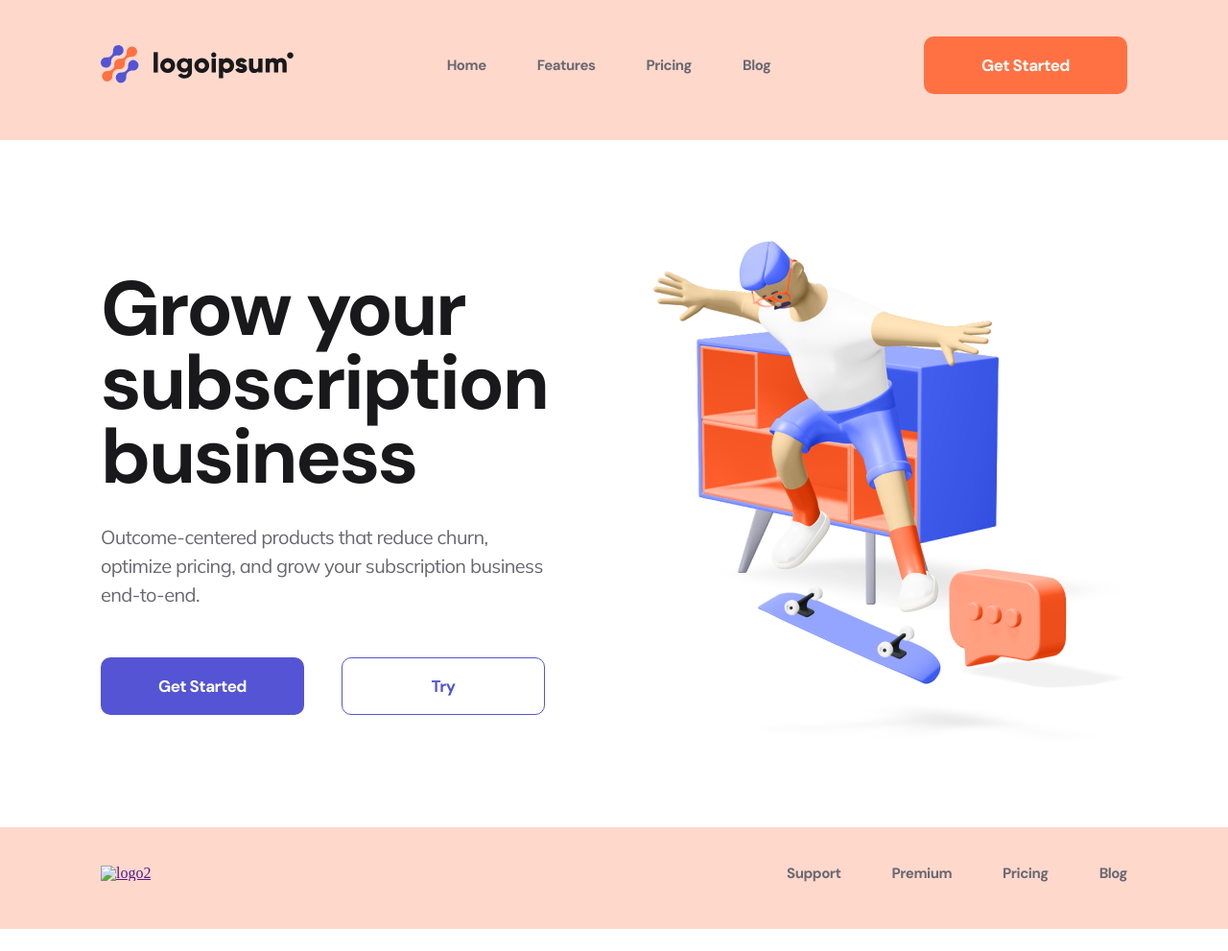
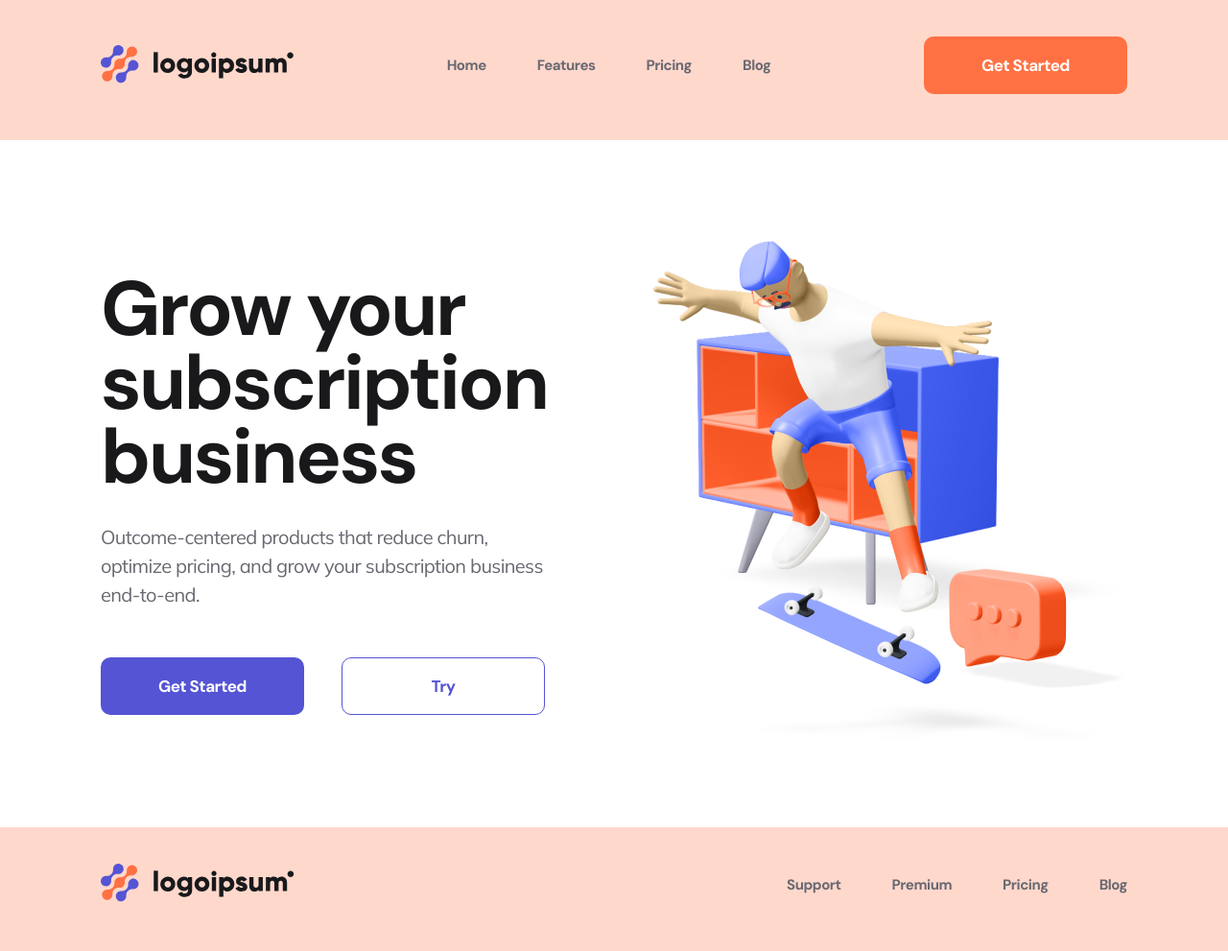
Before and after one commit to Serega216/project1, a plain HTML site: page index.html in a window 1280 px wide. Shown: the whole page at 96% size. Before the commit the page ends 968 px from the top, so only its background shows below. Drawn offline with nearby package versions, Linux system fonts and the light colour scheme; the site is published under a folder, as on GitHub Pages, so addresses that start at the root find nothing.

Commit message:
Add files via upload

```diff
--- a/index.html
+++ b/index.html
@@ -53,7 +53,7 @@
     <footer class="footer">
         <div class="container container2">
             <div class="logo2_container">
-                <a class="logo2_link" href=""><img src="/img/Logo2.svg" alt="logo2"></a>
+                <a class="logo2_link" href=""><img src="./img/Logo2.svg" alt="logo2"></a>
             </div>
             <nav class="nav">
                 <ul>
```
